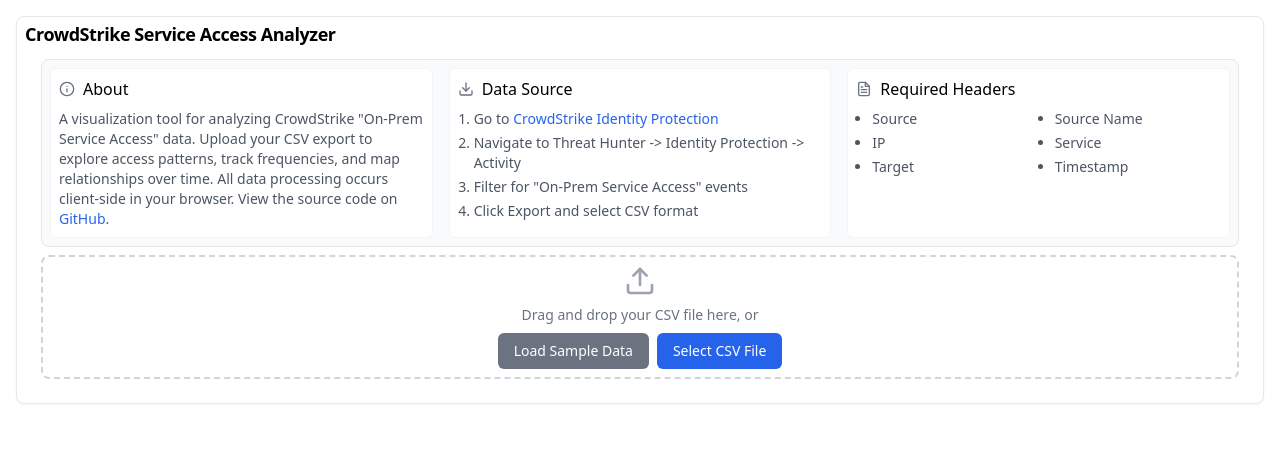
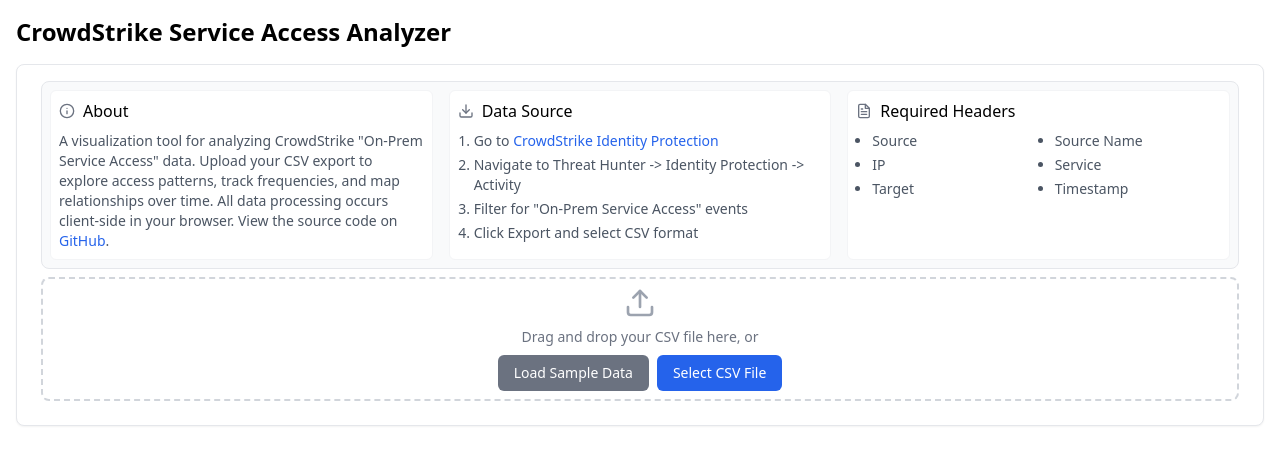
Before and after one commit to o-th/crowdstrike-service-analyzer, a React (Vite) app: page / in a window 1280 px wide. Shown: the top 464 px of the page. Built offline with nearby package versions, Linux system fonts and the light colour scheme.

Commit message:
moved header above main content.

```diff
--- a/src/components/CrowdStrikeAnalyzer.tsx
+++ b/src/components/CrowdStrikeAnalyzer.tsx
@@ -411,10 +411,10 @@
   };
 
   return (
-    <Card className="w-full">
-      <CardHeader className="pb-0 pt-2 px-2">
-        <div className="flex flex-row items-center justify-between">
-          <CardTitle>CrowdStrike Service Access Analyzer</CardTitle>
+    <div className="space-y-4">
+      <div className="flex flex-row items-center justify-between">
+        <h1 className="text-2xl font-bold">CrowdStrike Service Access Analyzer</h1>
+        {results && (
           <div className="flex items-center gap-2">
             {results && (
               <>
@@ -429,9 +429,10 @@
               </>
             )}
           </div>
-        </div>
-      </CardHeader>
-      <CardContent className="pt-4">
+        )}
+      </div>
+      <Card className="w-full">
+        <CardContent className="pt-4">
         <div className="space-y-2">
           {/* Info Section */}
           <div className={`
@@ -672,6 +673,7 @@
         </div>
       </CardContent>
     </Card>
+    </div>
   );
 };
 
```
Also changed, not shown: 1 other file (tests, documents, lock files or other folders).
